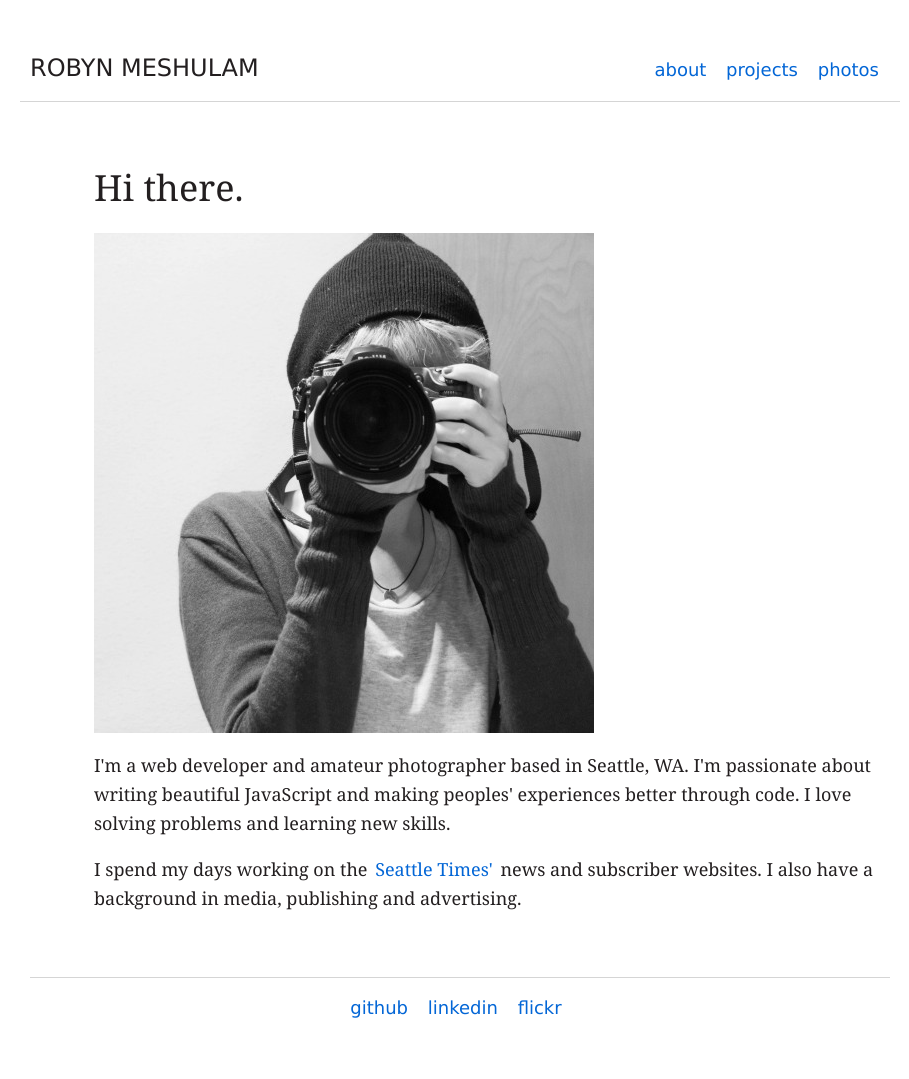
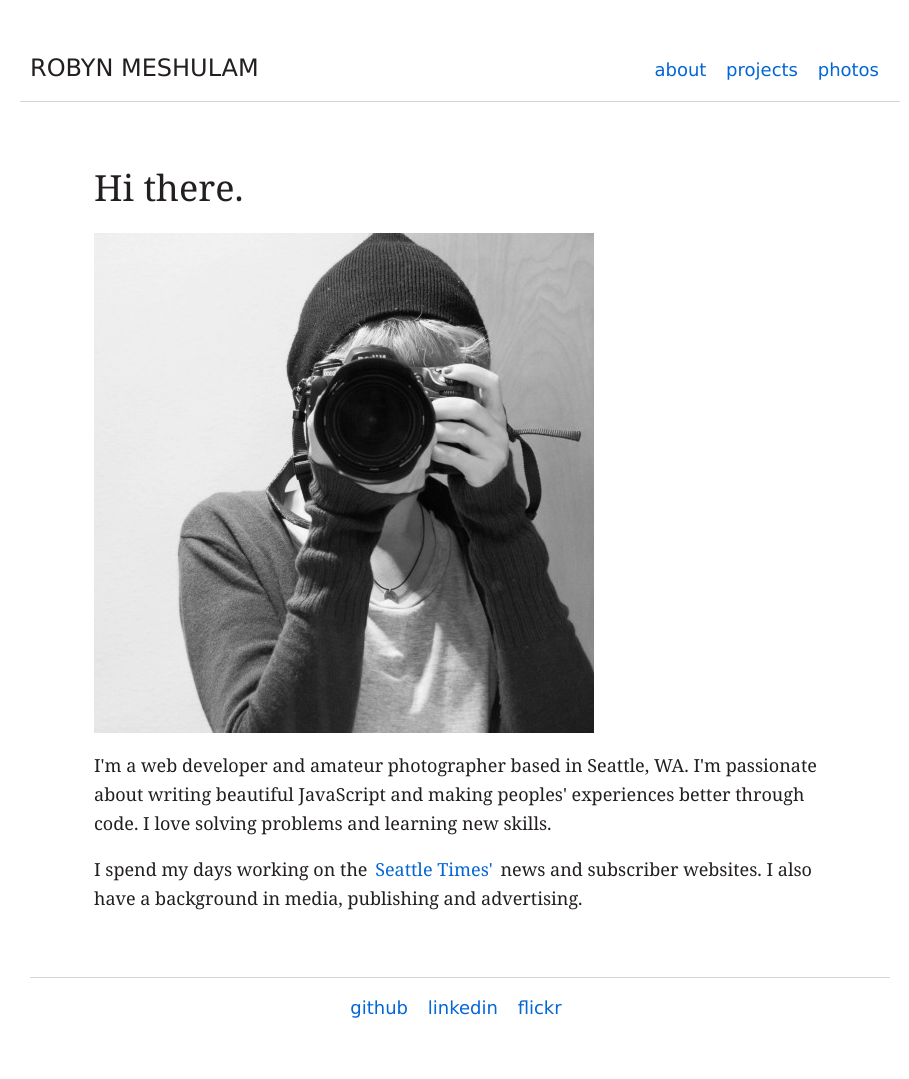
Before and after one commit to robynm/robynm.net, a Jekyll site: the page built from index.html, in a window 1280 px wide. Shown: the whole page, without its empty margins (180-1089 px from the left). Built offline with Jekyll 4.4.1, drawn with Linux system fonts in a browser that asks for light colours.

Commit message:
fixing margin

```diff
--- a/index.html
+++ b/index.html
@@ -3,7 +3,7 @@ layout: default
 title:
 ---
 <main class="">
-<div class="content mv5 ml5">
+<div class="content ma5">
   <h1>Hi there.</h1>
   <img src="images/prof_pic.jpg" width="500" height="500" alt="me, pointing my camera at the viewer">
   <p>I'm a web developer and amateur photographer based in Seattle, WA. I'm passionate about writing beautiful JavaScript and making peoples' experiences better through code. I love solving problems and learning new skills.</p>
```
